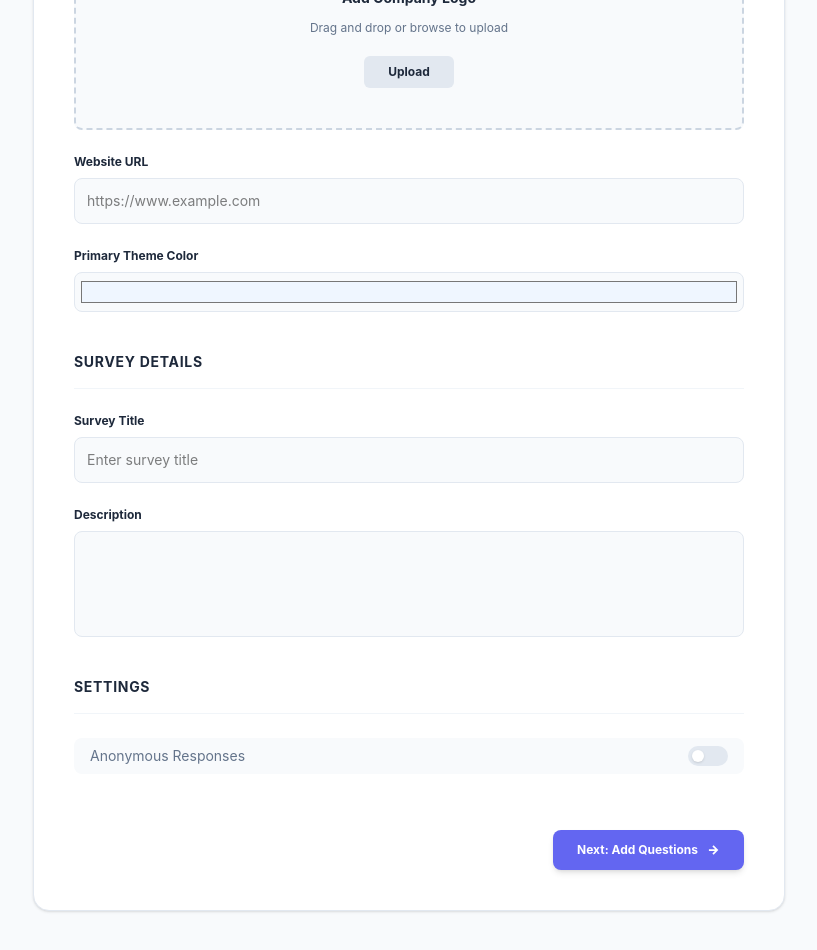
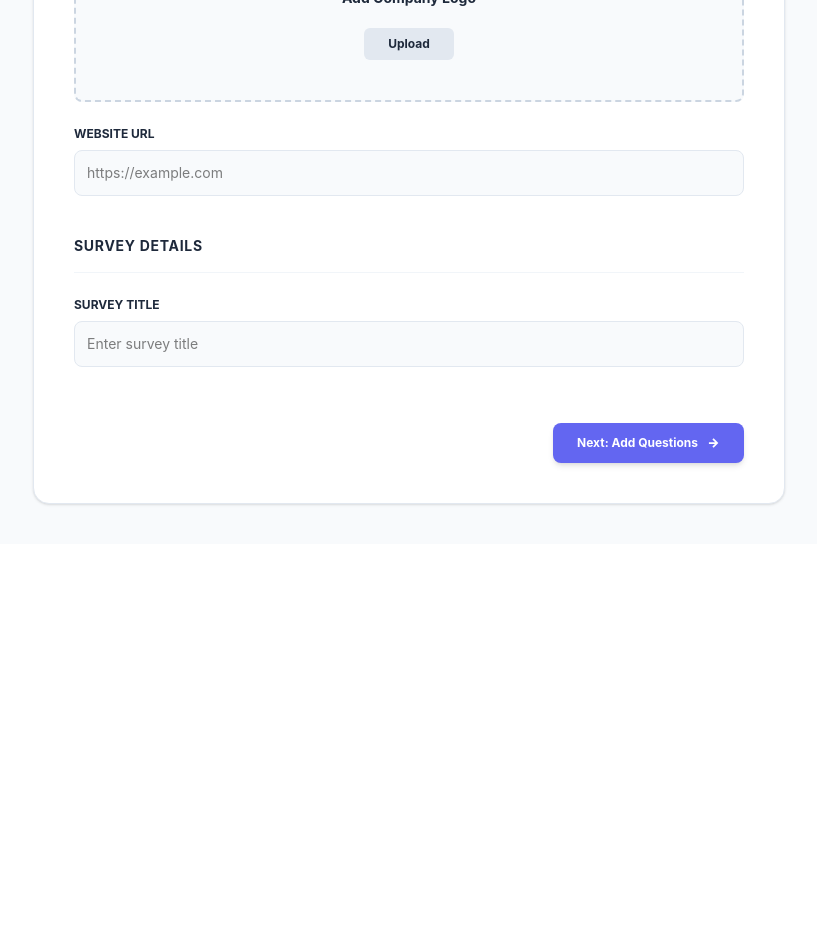
Before and after one commit to SMTIAP/smtiap-web, a React (Vite) app: page /create-new-survey in a window 1280 px wide. Shown: the part 360-1310 px from the top of the page, without its empty margins (231-1048 px from the left). After the commit the page ends 904 px from the top, so only its background shows below. Built offline with nearby package versions, Linux system fonts and the light colour scheme.

Commit message:
Add ReviewAndPublish page for survey preview and publishing

```diff
--- a/src/App.tsx
+++ b/src/App.tsx
@@ -3,7 +3,8 @@ import OrganizationAdmin from './pages/OrganizationAdmin';
 import CreatedSurveys from './pages/CreatedSurveys';
 import SearchTemplate from './pages/SearchTemplate';
 import CreateNewSurvey from './pages/CreateNewSurvey';
-import AddQuestions from './pages/AddQuestions';
+import AddQuestions from './pages/AddQuestions'; // Make sure this file name is exact!
+import ReviewAndPublish from './pages/ReviewAndPublish';
 
 export default function App() {
   return (
@@ -11,10 +12,12 @@ export default function App() {
       <Routes>
         <Route path="/" element={<OrganizationAdmin />} />
         <Route path="/created-surveys" element={<CreatedSurveys />} />
-        <Route path="/create-new" element={<div>Create New Survey Page</div>} />
         <Route path="/templates" element={<SearchTemplate />} />
+
+        {/* Survey Creation Flow */}
         <Route path="/create-new-survey" element={<CreateNewSurvey />} />
         <Route path="/add-questions" element={<AddQuestions />} />
+        <Route path="/review-publish" element={<ReviewAndPublish />} />
       </Routes>
     </BrowserRouter>
   );
--- a/src/pages/CreateNewSurvey.tsx
+++ b/src/pages/CreateNewSurvey.tsx
@@ -4,7 +4,6 @@ import { useNavigate } from 'react-router-dom';
 export default function CreateNewSurvey() {
   const navigate = useNavigate();
 
-  // Define a type for your form state
   interface SurveyFormData {
     customizeBranding: boolean;
     logo: string | null;
@@ -31,10 +30,7 @@ export default function CreateNewSurvey() {
   };
 
   const toggleField = (field: keyof SurveyFormData) => {
-    setFormData((prev) => ({
-      ...prev,
-      [field]: !prev[field]
-    }));
+    setFormData((prev) => ({ ...prev, [field]: !prev[field] }));
   };
 
   const handleFileUpload = (e: React.ChangeEvent<HTMLInputElement>) => {
@@ -47,16 +43,9 @@ export default function CreateNewSurvey() {
   return (
     <div className="flex min-h-screen flex-col items-center bg-[#F8FAFC]">
       <div className="flex max-w-[800px] py-10 px-6 flex-col gap-8 w-full">
-
-        {/* Header Section */}
         <div className="flex justify-end w-full">
-          <button
-            onClick={() => navigate(-1)}
-            className="flex items-center gap-2 text-[#64748B] text-sm font-medium hover:text-[#1E293B] transition-colors"
-          >
-            <svg width="16" height="16" viewBox="0 0 24 24" fill="none" stroke="currentColor" strokeWidth="2">
-              <path d="M19 12H5M12 19l-7-7 7-7"/>
-            </svg>
+          <button onClick={() => navigate(-1)} className="flex items-center gap-2 text-[#64748B] text-sm font-medium hover:text-[#1E293B]">
+            <svg width="16" height="16" viewBox="0 0 24 24" fill="none" stroke="currentColor" strokeWidth="2"><path d="M19 12H5M12 19l-7-7 7-7"/></svg>
             Back
           </button>
         </div>
@@ -67,98 +56,43 @@ export default function CreateNewSurvey() {
         </div>
 
         <div className="flex flex-col gap-10 bg-white p-10 rounded-2xl shadow-sm border border-[#E2E8F0]">
-
           <section className="flex flex-col gap-6">
             <div className="flex justify-between items-center border-b border-[#F1F5F9] pb-4">
               <h2 className="text-[#1E293B] text-sm font-bold uppercase tracking-wider">Customize Branding</h2>
-              <div
-                onClick={() => toggleField('customizeBranding')}
-                className={`w-10 h-5 rounded-full relative cursor-pointer transition-all ${formData.customizeBranding ? 'bg-blue-600' : 'bg-[#E2E8F0]'}`}
-              >
-                <div className={`absolute top-1 w-3 h-3 bg-white rounded-full shadow-sm transition-all ${formData.customizeBranding ? 'right-1' : 'left-1'}`}></div>
+              <div onClick={() => toggleField('customizeBranding')} className={`w-10 h-5 rounded-full relative cursor-pointer transition-all ${formData.customizeBranding ? 'bg-blue-600' : 'bg-[#E2E8F0]'}`}>
+                <div className={`absolute top-1 w-3 h-3 bg-white rounded-full transition-all ${formData.customizeBranding ? 'right-1' : 'left-1'}`}></div>
               </div>
             </div>
 
             <label className="flex flex-col items-center justify-center border-2 border-dashed border-[#CBD5E1] rounded-lg p-10 bg-[#F8FAFC] gap-3 cursor-pointer">
               <input type="file" className="hidden" onChange={handleFileUpload} />
               <p className="text-[#1E293B] font-bold text-sm">{formData.logo || "Add Company Logo"}</p>
-              <p className="text-[#64748B] text-xs">Drag and drop or browse to upload</p>
               <span className="mt-2 px-6 py-2 bg-[#E2E8F0] text-[#1E293B] text-xs font-bold rounded-md">Upload</span>
             </label>
 
-            <div className="grid grid-cols-1 gap-6">
+            <div className="grid grid-cols-1 gap-6 text-left">
               <div className="flex flex-col gap-2">
-                <label className="text-[#1E293B] text-xs font-bold">Website URL</label>
-                <input
-                  type="text"
-                  name="websiteUrl"
-                  value={formData.websiteUrl}
-                  onChange={handleChange}
-                  placeholder="https://www.example.com"
-                  className="w-full p-3 border border-[#E2E8F0] rounded-lg bg-[#F8FAFC] text-sm focus:outline-none focus:ring-1 focus:ring-blue-400"
-                />
-              </div>
-
-              <div className="flex flex-col gap-2">
-                <label className="text-[#1E293B] text-xs font-bold">Primary Theme Color</label>
-                <input
-                  type="color"
-                  name="themeColor"
-                  value={formData.themeColor}
-                  onChange={handleChange}
-                  className="w-full h-10 p-1 border border-[#E2E8F0] rounded-lg bg-[#F8FAFC]"
-                />
+                <label className="text-[#1E293B] text-xs font-bold uppercase">Website URL</label>
+                <input name="websiteUrl" type="text" value={formData.websiteUrl} onChange={handleChange} placeholder="https://example.com" className="w-full p-3 border border-[#E2E8F0] rounded-lg bg-[#F8FAFC] text-sm outline-none focus:ring-1 focus:ring-blue-400" />
               </div>
             </div>
           </section>
 
-          <section className="flex flex-col gap-6">
+          <section className="flex flex-col gap-6 text-left">
             <h2 className="text-[#1E293B] text-sm font-bold uppercase tracking-wider border-b border-[#F1F5F9] pb-4">Survey Details</h2>
             <div className="flex flex-col gap-2">
-              <label className="text-[#1E293B] text-xs font-bold">Survey Title</label>
-              <input
-                type="text"
-                name="surveyTitle"
-                value={formData.surveyTitle}
-                onChange={handleChange}
-                placeholder="Enter survey title"
-                className="w-full p-3 border border-[#E2E8F0] rounded-lg bg-[#F8FAFC] text-sm focus:outline-none focus:ring-1 focus:ring-blue-400"
-              />
-            </div>
-            <div className="flex flex-col gap-2">
-              <label className="text-[#1E293B] text-xs font-bold">Description</label>
-              <textarea
-                name="description"
-                rows={4}
-                value={formData.description}
-                onChange={handleChange}
-                className="w-full p-3 border border-[#E2E8F0] rounded-lg bg-[#F8FAFC] text-sm focus:outline-none focus:ring-1 focus:ring-blue-400 resize-none"
-              />
-            </div>
-          </section>
-
-          <section className="flex flex-col gap-6">
-            <h2 className="text-[#1E293B] text-sm font-bold uppercase tracking-wider border-b border-[#F1F5F9] pb-4">Settings</h2>
-            <div className="flex justify-between items-center py-2 bg-[#F8FAFC] px-4 rounded-lg">
-              <span className="text-[#64748B] text-sm">Anonymous Responses</span>
-              <div
-                onClick={() => toggleField('isAnonymous')}
-                className={`w-10 h-5 rounded-full relative cursor-pointer transition-all ${formData.isAnonymous ? 'bg-blue-600' : 'bg-[#E2E8F0]'}`}
-              >
-                <div className={`absolute top-1 w-3 h-3 bg-white rounded-full shadow-sm transition-all ${formData.isAnonymous ? 'right-1' : 'left-1'}`}></div>
-              </div>
+              <label className="text-[#1E293B] text-xs font-bold uppercase">Survey Title</label>
+              <input name="surveyTitle" type="text" value={formData.surveyTitle} onChange={handleChange} placeholder="Enter survey title" className="w-full p-3 border border-[#E2E8F0] rounded-lg bg-[#F8FAFC] text-sm outline-none focus:ring-1 focus:ring-blue-400" />
             </div>
           </section>
 
           <div className="flex justify-end mt-4">
             <button
-              onClick={() => navigate('/add-questions')} // Fixed: Navigates to AddQuestions page
-              className="flex items-center gap-2 bg-[#6366F1] text-white px-6 py-3 rounded-lg font-bold text-xs hover:opacity-90 transition-all shadow-md"
+              onClick={() => navigate('/add-questions', { state: { formData } })} // CRITICAL: This passes the data
+              className="flex items-center gap-2 bg-[#6366F1] text-white px-6 py-3 rounded-lg font-bold text-xs hover:opacity-90 shadow-md"
             >
               Next: Add Questions
-              <svg width="14" height="14" viewBox="0 0 24 24" fill="none" stroke="currentColor" strokeWidth="3">
-                <path d="M5 12h14M12 5l7 7-7 7"/>
-              </svg>
+              <svg width="14" height="14" viewBox="0 0 24 24" fill="none" stroke="currentColor" strokeWidth="3"><path d="M5 12h14M12 5l7 7-7 7"/></svg>
             </button>
           </div>
         </div>
--- /dev/null
+++ b/src/pages/ReviewAndPublish.tsx
@@ -0,0 +1,62 @@
+import React from 'react';
+import { useNavigate, useLocation } from 'react-router-dom';
+
+export default function ReviewAndPublish() {
+  const navigate = useNavigate();
+  const location = useLocation();
+
+  // This looks for the data we sent from the previous pages
+  const surveyTitle = location.state?.surveyData?.surveyTitle || "Untitled Survey";
+  const questionText = location.state?.questionData?.text || "No question text entered";
+  const options = location.state?.questionData?.options || [];
+
+  return (
+    <div className="flex min-h-screen flex-col items-center bg-[#F8FAFC]">
+      <div className="flex max-w-[900px] py-10 px-6 flex-col gap-6 w-full">
+
+        <div className="flex justify-start w-full">
+          <button onClick={() => navigate(-1)} className="flex items-center gap-2 text-[#64748B] text-sm font-medium hover:text-[#1E293B]">
+            <svg width="16" height="16" viewBox="0 0 24 24" fill="none" stroke="currentColor" strokeWidth="2">
+              <path d="M19 12H5M12 19l-7-7 7-7"/>
+            </svg>
+            Back
+          </button>
+        </div>
+
+        <div className="bg-white p-12 rounded-xl shadow-sm border border-[#E2E8F0]">
+          <h1 className="text-[#1E293B] text-2xl font-bold mb-2">Review & Publish</h1>
+          <p className="text-[#64748B] text-sm mb-10">Review your survey details before making it live.</p>
+
+          <div className="flex flex-col gap-6 text-sm mb-10">
+            <div className="flex justify-between items-center border-b border-[#F1F5F9] py-3">
+              <span className="text-[#64748B]">Survey Name</span>
+              {/* THIS SHOWS WHAT YOU TYPED */}
+              <span className="text-[#1E293B] font-bold text-base">{surveyTitle}</span>
+            </div>
+          </div>
+
+          {/* Preview of the Question */}
+          <div className="p-6 bg-[#F8FAFC] rounded-lg border border-[#E2E8F0] mb-10">
+            <p className="text-[#1E293B] font-bold mb-4 text-sm">{questionText}</p>
+            <div className="flex flex-col gap-3">
+              {options.map((opt: string, i: number) => (
+                <div key={i} className="flex items-center gap-3 p-3 bg-white border border-[#E2E8F0] rounded-md text-xs text-[#64748B]">
+                  <div className="w-3 h-3 rounded-full border border-[#CBD5E1]" /> {opt}
+                </div>
+              ))}
+            </div>
+          </div>
+
+          <div className="flex justify-end gap-3">
+            <button className="px-6 py-2.5 bg-[#E2E8F0] text-[#1E293B] rounded-lg font-bold text-xs hover:bg-gray-200">
+              Save as draft
+            </button>
+            <button className="px-6 py-2.5 bg-[#22C55E] text-white rounded-lg font-bold text-xs hover:bg-[#16A34A] shadow-md">
+              Publish Now
+            </button>
+          </div>
+        </div>
+      </div>
+    </div>
+  );
+}
```
Also changed, not shown: src/pages/AddQuestions.tsx (+33 -13 lines).
